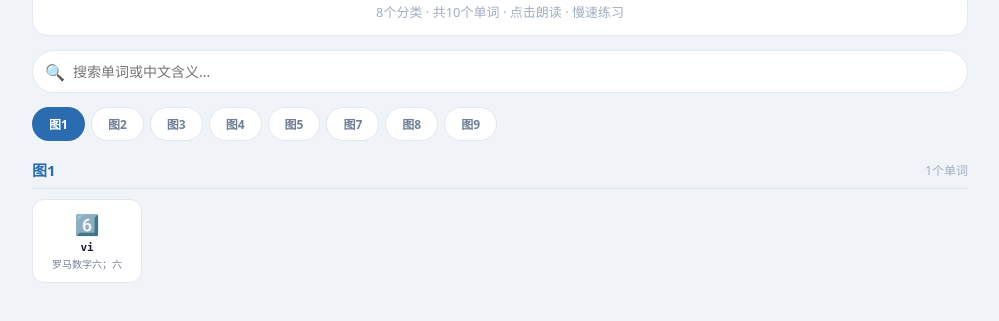
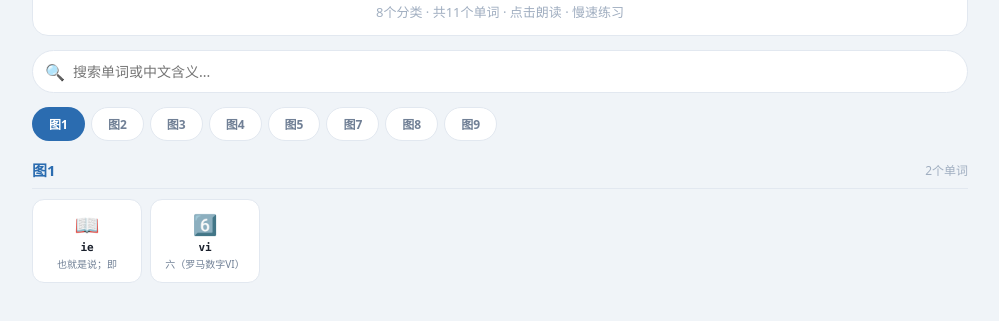
Before and after one commit to 763367511-ops/tiantian, a plain HTML site: page index.html in a window 1280 px wide. Shown: the part 89-410 px from the top of the page, without its empty margins (140-1139 px from the left). Drawn offline with Linux system fonts and the light colour scheme.

Commit message:
更新单词网页

```diff
--- a/index.html
+++ b/index.html
@@ -60,7 +60,7 @@ body{font-family:'Microsoft YaHei','PingFang SC',system-ui,sans-serif;background
 <div class="page-header">
   <div class="label">📖 点击单词即可朗读</div>
   <h1>天天 单词朗读</h1>
-  <div class="sub">8个分类 · 共10个单词 · 点击朗读 · 慢速练习</div>
+  <div class="sub">8个分类 · 共11个单词 · 点击朗读 · 慢速练习</div>
 </div>
 <div class="search-wrap">
   <span class="search-icon">🔍</span>
@@ -88,7 +88,7 @@ body{font-family:'Microsoft YaHei','PingFang SC',system-ui,sans-serif;background
 </div>
 <script>
 const catMeta={"c0": {"label": "图1", "color": "#2B6CB0", "bg": "#ebf4ff"}, "c1": {"label": "图2", "color": "#6B46C1", "bg": "#f0ebfa"}, "c2": {"label": "图3", "color": "#276749", "bg": "#e6f4ed"}, "c3": {"label": "图4", "color": "#C05621", "bg": "#fdf0e6"}, "c4": {"label": "图5", "color": "#97266D", "bg": "#fce4f0"}, "c5": {"label": "图7", "color": "#B7791F", "bg": "#fef8e6"}, "c6": {"label": "图8", "color": "#0987A0", "bg": "#e6fbff"}, "c7": {"label": "图9", "color": "#9B2C2C", "bg": "#fdeaea"}};
-const words={"c0": [{"word": "vi", "ph": "/vaɪ/", "mn": "罗马数字六；六", "ic": "6️⃣"}], "c1": [{"word": "mwl", "ph": "", "mn": "", "ic": "📖"}], "c2": [{"word": "if", "ph": "/ɪf/", "mn": "如果；是否", "ic": "❓"}], "c3": [{"word": "ta", "ph": "/tɑː/", "mn": "谢谢（英式口语）", "ic": "🙏"}], "c4": [{"word": "is", "ph": "/ɪz/", "mn": "是（be的第三人称单数现在式）", "ic": "✅"}, {"word": "villa", "ph": "/ˈvɪl.ə/", "mn": "别墅；度假别墅", "ic": "🏡"}], "c5": [{"word": "hi", "ph": "/haɪ/", "mn": "嗨；你好", "ic": "👋"}], "c6": [{"word": "ni", "ph": "/niː/", "mn": "尼（姓氏/地名用字）", "ic": "📖"}], "c7": [{"word": "fii", "ph": "/ˈfiː.iː/", "mn": "外国机构投资者（FII）", "ic": "📖"}, {"word": "mm", "ph": "/m/", "mn": "毫米；嗯（表示思考或同意）", "ic": "📏"}]};
+const words={"c0": [{"word": "ie", "ph": "/ˌaɪˈiː/", "mn": "也就是说；即", "ic": "📖"}, {"word": "vi", "ph": "/vaɪ/", "mn": "六（罗马数字VI）", "ic": "6️⃣"}], "c1": [{"word": "mwl", "ph": "", "mn": "", "ic": "📖"}], "c2": [{"word": "jif", "ph": "/dʒɪf/", "mn": "极短时间；片刻", "ic": "⏱️"}], "c3": [{"word": "ta", "ph": "/tɑː/", "mn": "谢谢（英式口语）", "ic": "🙏"}], "c4": [{"word": "iw", "ph": "/ˌaɪˈdʌb.əl.juː/", "mn": "（缩写）岛民；岛屿网站", "ic": "📖"}, {"word": "sf", "ph": "/ˌesˈef/", "mn": "科幻（science fiction 的缩写）", "ic": "🚀"}], "c5": [{"word": "sf", "ph": "/ˌesˈef/", "mn": "科幻（science fiction 的缩写）", "ic": "🚀"}], "c6": [{"word": "ni", "ph": "/niː/", "mn": "尼（日本佛教宗派名）", "ic": "📖"}], "c7": [{"word": "ia", "ph": "/ˌaɪˈeɪ/", "mn": "（缩写）互联网档案馆；国际会计师", "ic": "📖"}, {"word": "mm", "ph": "/m/", "mn": "毫米；嗯（表示思考或同意）", "ic": "📏"}]};
 const anims=['animation:bounce 0.8s infinite','animation:spin 1s linear infinite','animation:pulse 0.7s infinite','animation:float 1.2s infinite','animation:shake 0.5s infinite','animation:wave 0.8s infinite','animation:swing 1s infinite'];
 let currentCat=Object.keys(catMeta)[0],currentWord=null,animTimer=null;
 function playWord(rate){if(!currentWord)return;const au=new Audio('https://dict.youdao.com/dictvoice?audio='+encodeURIComponent(currentWord.word)+'&type=1');au.playbackRate=rate;au.play().catch(()=>{if('speechSynthesis' in window){const u=new SpeechSynthesisUtterance(currentWord.word);u.lang='en-US';u.rate=rate;speechSynthesis.speak(u);}});}
```
